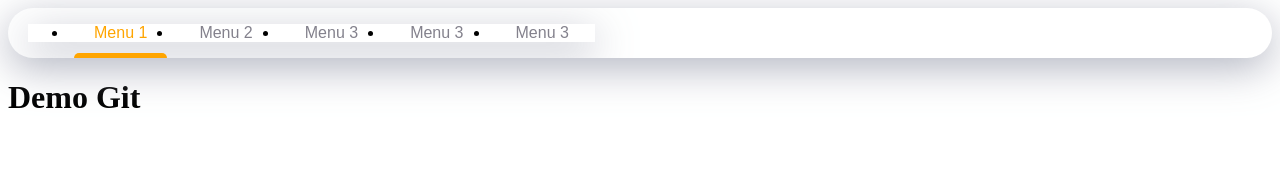
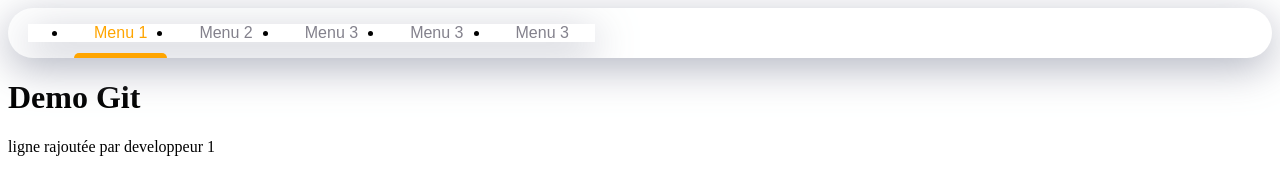
Before and after one commit to Symica2024/projet1, a plain HTML site: page Index.html in a window 1280 px wide. Drawn offline with Linux system fonts and the light colour scheme.

Commit message:
Ajout modif developpeur 1

```diff
--- a/Index.html
+++ b/Index.html
@@ -18,8 +18,12 @@
             <span class="nav-indicator"></span>
         </ul>
          </nav>
+
     </header>
     <h1>Demo Git</h1>
+    <section>
+      ligne rajoutée par developpeur 1
+    </section>
   </body>
   <script src="script.js"></script>
 </html>
```
